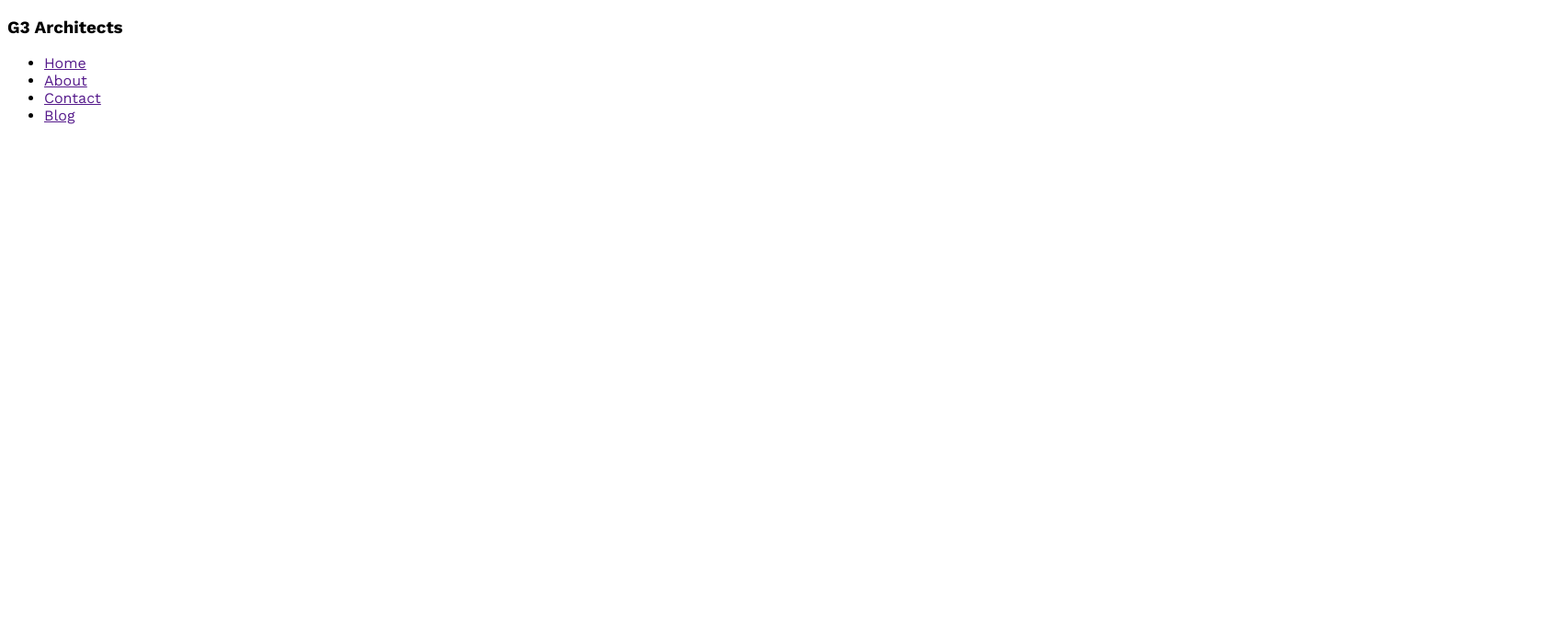
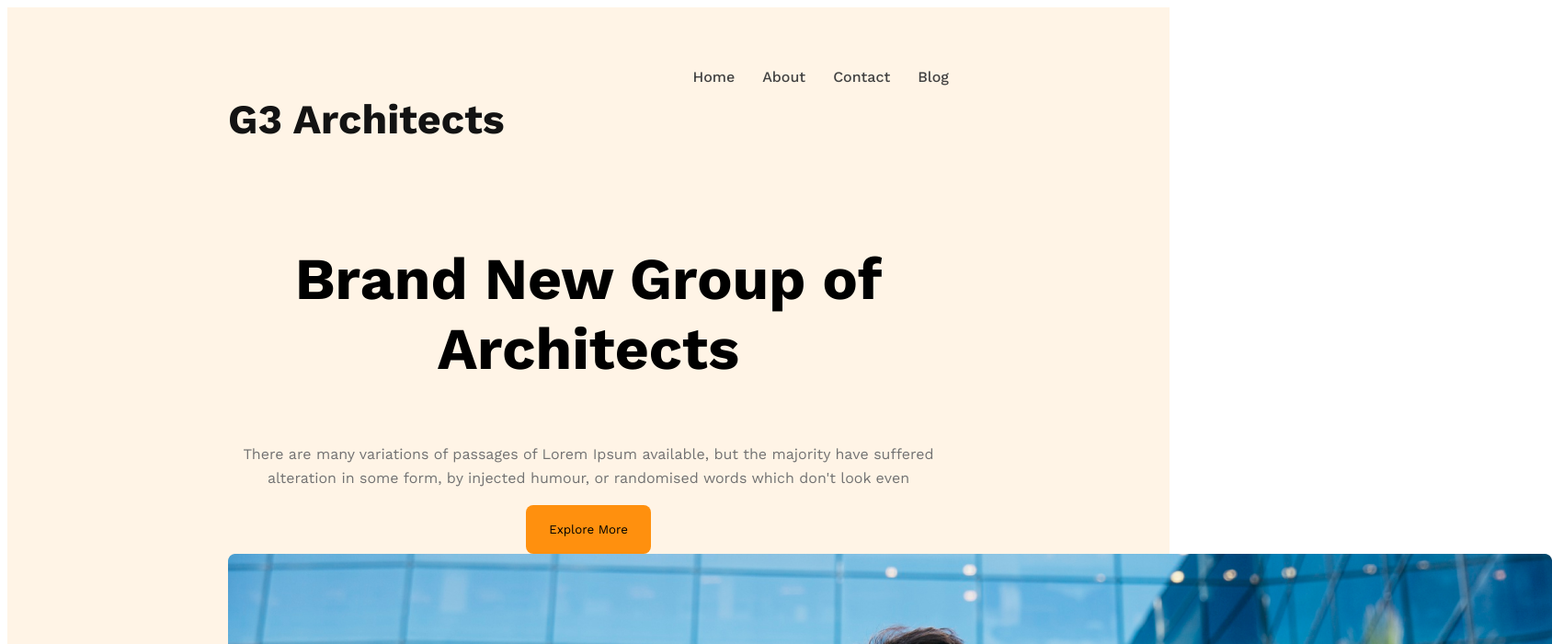
Before and after one commit to Sajidul-Is1am/my-architect-website, a plain HTML site: page index.html in a window 1280 px wide. Shown: the top 700 px of the page at 92% size, 1688 px wide, since content can reach past the window. Drawn offline with nearby package versions, Linux system fonts and the light colour scheme.

Commit message:
added banner section

```diff
--- a/css/style.css
+++ b/css/style.css
@@ -5,3 +5,63 @@
     font-family: 'Lato', sans-serif;
     font-family: 'Work Sans', sans-serif;
 }
+
+/* common classes */
+.primary-btn {
+    padding: 1.2rem 1.6rem;
+    border-radius: 8px;
+    background: #FF900E;
+    border: 0;
+}
+
+/* header styles */
+header {
+    background: rgba(255, 144, 14, 0.10);
+    padding: 50px 240px;
+}
+
+nav {
+    display: flex;
+    justify-content: space-between;
+}
+
+.nav-title {
+    color: #131313;
+    font-size: 2.8rem;
+    font-weight: 700;
+}
+
+nav>ul {
+    display: flex;
+}
+
+nav li {
+    list-style: none;
+    margin-left: 30px;
+    font-weight: 500;
+    font-size: 1em;
+}
+
+nav li a {
+    text-decoration: none;
+    color: #424242;
+}
+
+/* banner styles */
+.banner-content {
+    max-width: 800px;
+    text-align: center;
+    margin: 0 auto;
+}
+
+.banner-title {
+    font-size: 4rem;
+    font-weight: 700;
+    color: #000000;
+}
+
+.banner-description {
+    color: #727272;
+    font-size: 16px;
+    line-height: 26px;
+}
--- a/index.html
+++ b/index.html
@@ -1,15 +1,17 @@
 <!DOCTYPE html>
 <html lang="en">
+
 <head>
     <meta charset="UTF-8">
     <meta name="viewport" content="width=device-width, initial-scale=1.0">
     <title>Architect Website</title>
     <link rel="stylesheet" href="css/style.css">
 </head>
+
 <body>
     <header>
-        <nav class="nav">
-            <h3>G3 Architects</h3>
+        <nav>
+            <h3 class="nav-title">G3 Architects</h3>
             <ul>
                 <li><a href="">Home</a></li>
                 <li><a href="">About</a></li>
@@ -17,6 +19,16 @@
                 <li><a href="">Blog</a></li>
             </ul>
         </nav>
+        <div class="banner">
+            <div class="banner-content">
+                <h3 class="banner-title">Brand New Group of Architects</h3>
+                <p class="banner-description">There are many variations of passages of Lorem Ipsum available, but the
+                    majority have suffered alteration in some form, by injected humour, or randomised words which don't
+                    look even</p>
+                <button class="primary-btn">Explore More</button>
+            </div>
+            <img src="images/banner.png" alt="banner-images">
+        </div>
     </header>
     <main>
 
@@ -25,4 +37,5 @@
 
     </footer>
 </body>
+
 </html>
```
